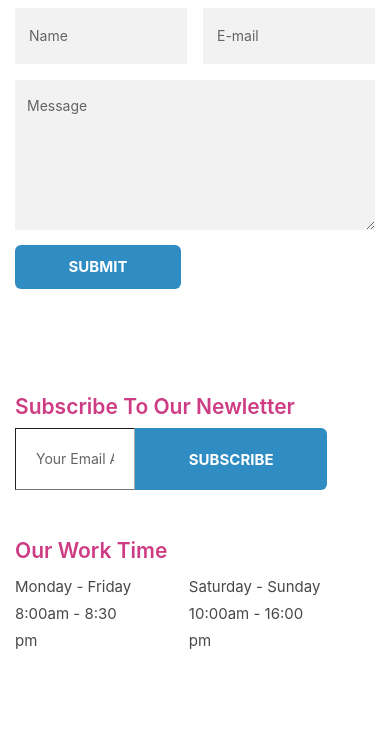
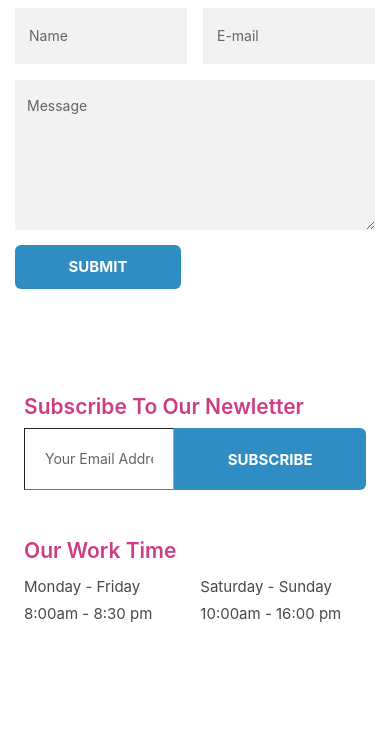
Before and after one commit to IvyOwusu/ivy, a plain HTML site: page contact.html in a window 390 px wide. Shown: the part 663-1408 px from the top of the page. After the commit the page ends 1365 px from the top, so only its background shows below. Drawn offline with nearby package versions, Linux system fonts and the light colour scheme; a script that the page names is missing; files whose address does not match are found by name.

Commit message:
fix email input for shop and contact screens on mobile

```diff
--- a/contact.html
+++ b/contact.html
@@ -125,8 +125,8 @@
 								<div class="social-links ">
 									<!-- <a href="#" class="icon icon-facebook"></a> -->
 									<a href="#" class="icon icon-instagram"></a>
+									<a href="#" class="icon icon-pinterest-p"></a>
 									<a href="#" class="icon icon-twitter"></a>
-									<a href="#" class="icon icon-pinterest-p"></a>
 									<!-- <a href="#" class="icon icon-youtube"></a>
 							<a href="#" class="icon icon-linkedin"></a> -->
 								</div><!--social-links-->
@@ -164,8 +164,7 @@
 		<div class="container">
 			<div class="row">
 
-				<div class="wrap flex-container justify-content-md-center">
-					<div class="col-md-5 mr-5 mb-3">
+				<div class="mx-4">
 					<div class="widget-newsletter mb-5">
 						<h4 class="widget-title">Subscribe To Our Newletter</h4>
 						<div class="newsletter-button d-flex">
@@ -188,10 +187,6 @@
 							</ul>
 						</div>
 					</div>
-					</div><!--col-md-4-->
-
-
-
 				</div>
 			</div>
 	</footer>
```
Also changed, not shown: about.html (+28 -55 lines). Lines whose indentation alone changed are shown as unchanged.
